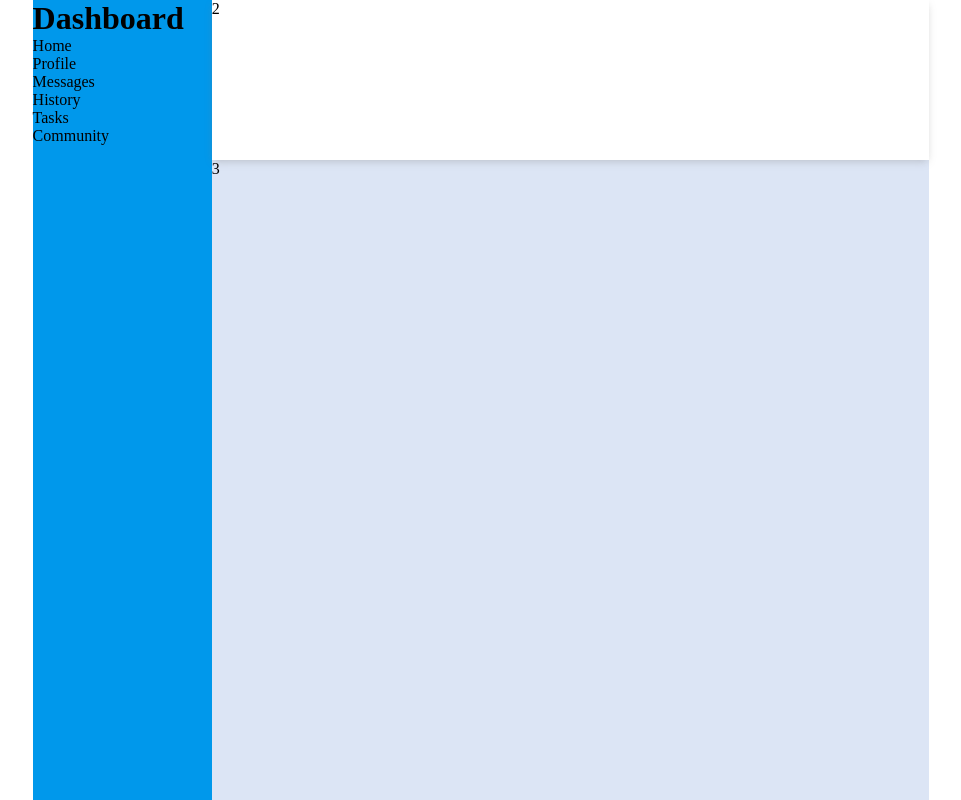
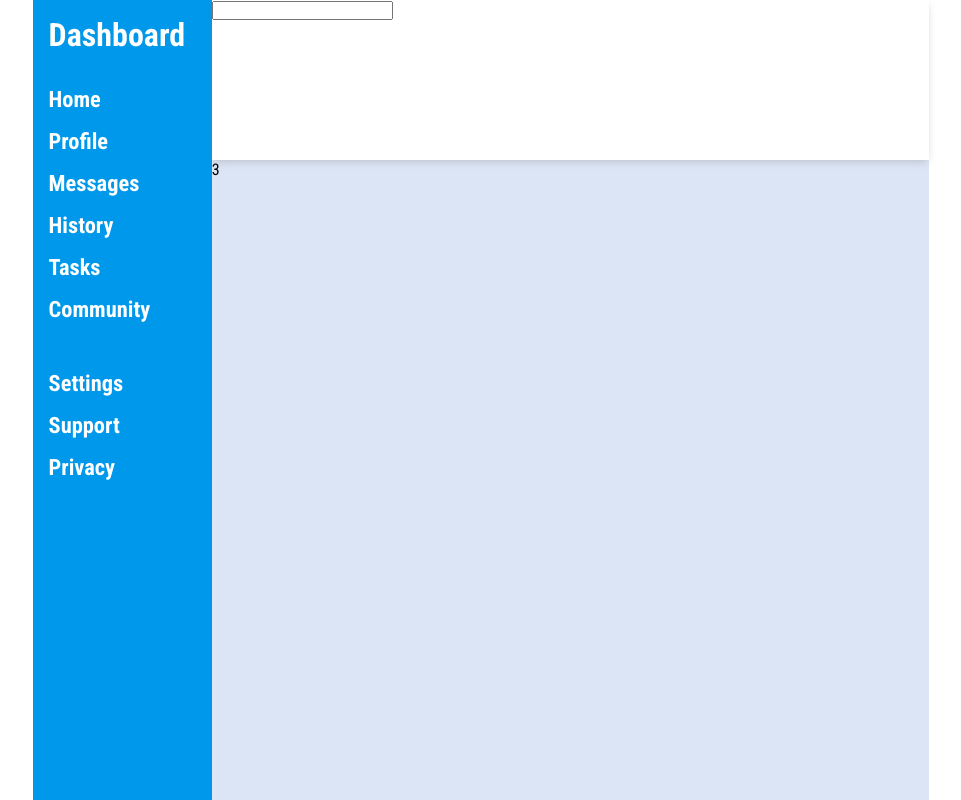
Before and after one commit to HeD96/admin_dashboard, a plain HTML site: page index.html in a window 1280 px wide. Shown: the whole page, without its empty margins (153-1114 px from the left). Drawn offline with Linux system fonts and the light colour scheme.

Commit message:
added text and margins

```diff
--- a/index.html
+++ b/index.html
@@ -8,12 +8,18 @@
 
     <link rel="stylesheet" href="styles.css">
     <script src="index.js" defer></script>
+
+    <link rel="preconnect" href="https://fonts.googleapis.com">
+    <link rel="preconnect" href="https://fonts.gstatic.com" crossorigin>
+    <link href="https://fonts.googleapis.com/css2?family=Fira+Sans&family=Roboto+Condensed:wght@400;700&display=swap" rel="stylesheet">
 </head>
 <body>
     <div class="wrapper">
         <div class="sidebar">
-            <h1>Dashboard</h1>
-            <div>
+            <div class="sidebar_header">
+                <h1>Dashboard</h1>
+            </div>
+            <div class="menu">
                 <p>Home</p>
                 <p>Profile</p>
                 <p>Messages</p>
@@ -21,8 +27,15 @@
                 <p>Tasks</p>
                 <p>Community</p>
             </div>
+            <div class="additional_menu">
+                <p>Settings</p>
+                <p>Support</p>
+                <p>Privacy</p>
+            </div>
         </div>
-        <div class="header">2</div>
+        <div class="header">
+            <input type="search" name="search_bar" id="search_bar">
+        </div>
         <div class="main_content">3</div>
     </div>
 </body>
--- a/styles.css
+++ b/styles.css
@@ -8,6 +8,7 @@
 html {
     height: 100%;
     font-size: 100%;
+    font-family: "Roboto Condensed", sans-serif;
     box-sizing: border-box;
 }
 
@@ -36,6 +37,25 @@ body {
     grid-row: 1 / 3;
 
     background-color: #0098eb;
+    color: white;
+
+    display: flex;
+    flex-direction: column;
+    gap: 2rem;
+}
+
+.sidebar div {
+    margin-left: 1rem;
+}
+
+.sidebar_header {
+    margin-top: 1rem;
+}
+
+.sidebar p {
+    font-size: 1.4rem;
+    font-weight: bold;
+    margin-bottom: 1rem;
 }
 
 .main_content {
```
